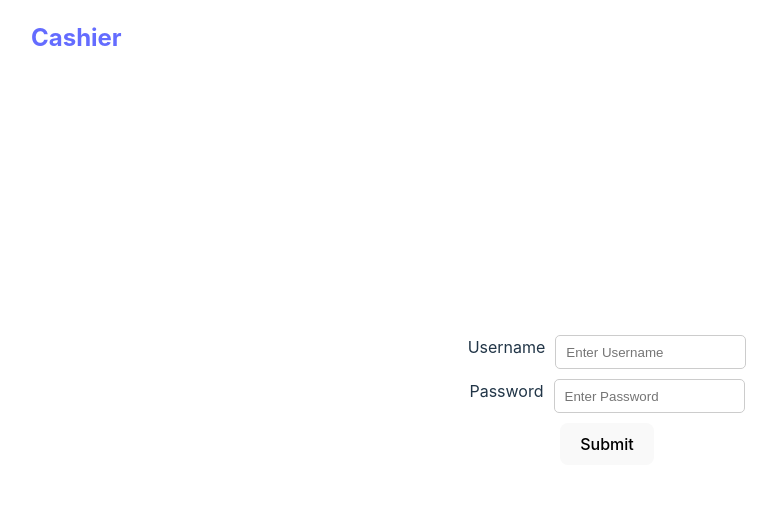
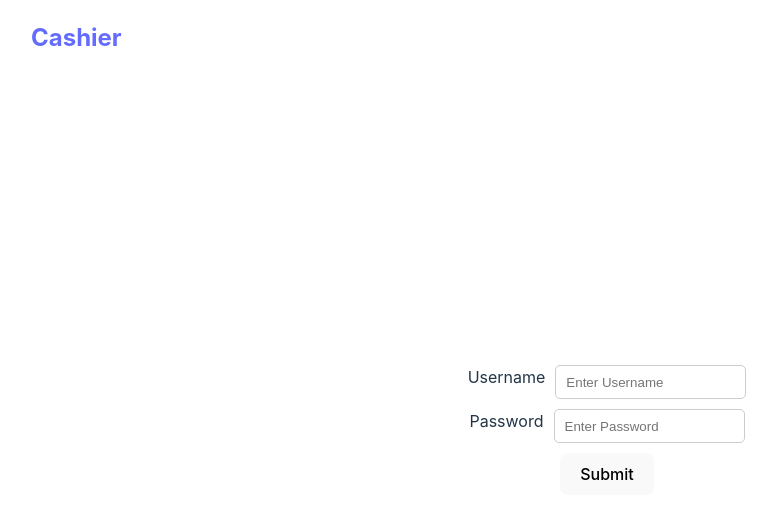
Before and after one commit to gunaykrgl/cashier, a React (Vite) app in the folder client/: page /login in a window 1280 px wide. Shown: the top 518 px of the page, without its empty margins (33-810 px from the left). Built offline with nearby package versions, Linux system fonts and the light colour scheme.

Commit message:
Added padding for navbar

```diff
--- a/client/src/components/Layout/MainLayout.tsx
+++ b/client/src/components/Layout/MainLayout.tsx
@@ -5,7 +5,9 @@ const MainLayout = () => {
     return (
         <div>
             <Navbar />
-            <Outlet />
+            <div style={{ paddingTop: '60px' }}>
+                <Outlet />
+            </div>
         </div>
     )
 }
--- a/client/src/components/Navbar.module.scss
+++ b/client/src/components/Navbar.module.scss
@@ -2,6 +2,7 @@ nav {
     position: fixed;
     top: 0;
     left: 5%;
+
     display: flex;
     justify-content: space-between;
     align-items: center;
@@ -9,7 +10,9 @@ nav {
     color: #fff;
 
     width: 90%;
+    margin-bottom: 2rem; // Add bottom margin here
 }
+
 
 .navLinks {
     list-style: none;
```
